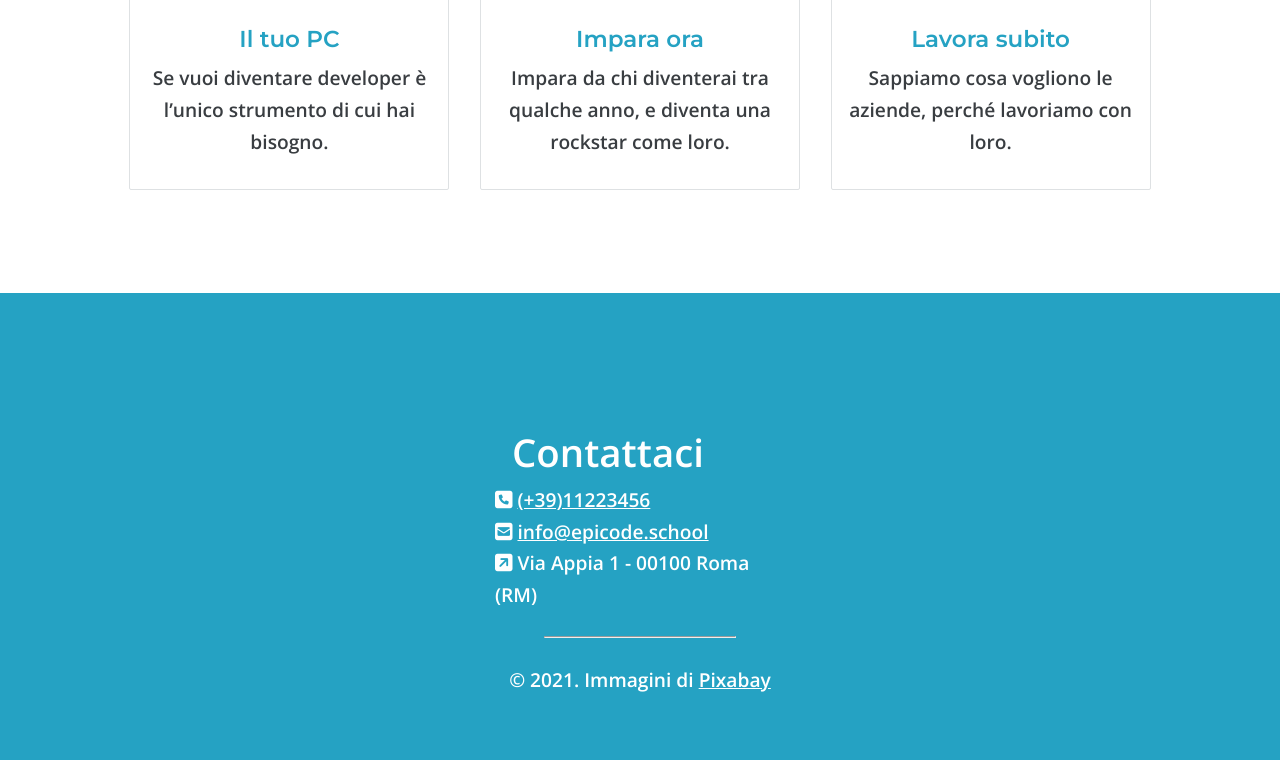
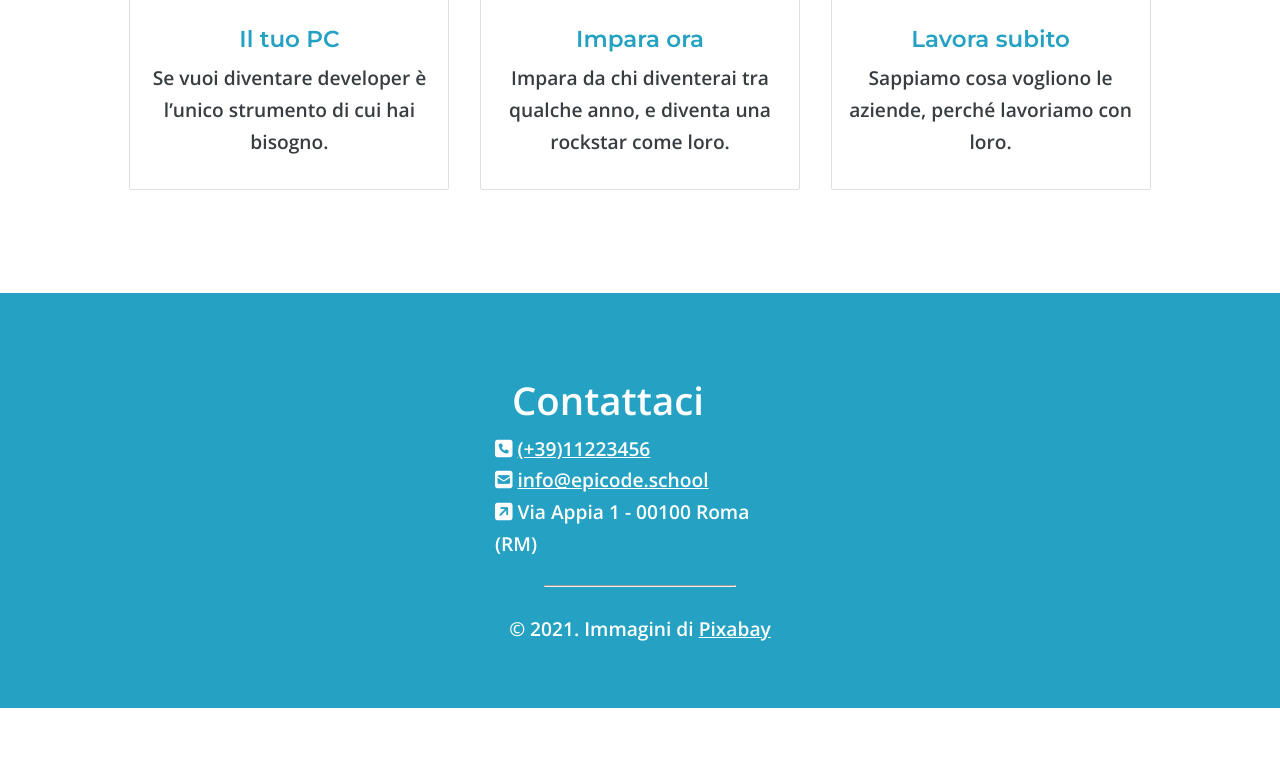
Before and after one commit to Francescabattistini/Progetto-settimana-1Battistini, a plain HTML site: page index_desktop.html in a window 1280 px wide. Shown: the part 2032-2792 px from the top of the page. After the commit the page ends 2740 px from the top, so only its background shows below. Drawn offline with nearby package versions, Linux system fonts and the light colour scheme.

Commit message:
habemus papam

```diff
--- a/assetsdesktop/css/style_desktop.css
+++ b/assetsdesktop/css/style_desktop.css
@@ -190,7 +190,7 @@ a {
   padding-bottom: 5%;
 }
 .contatti {
-  padding: 10% 10% 0% 5%;
+  padding: 6% 10% 0% 5%;
   font-size: 2em;
   font-weight: 600;
 }
```
